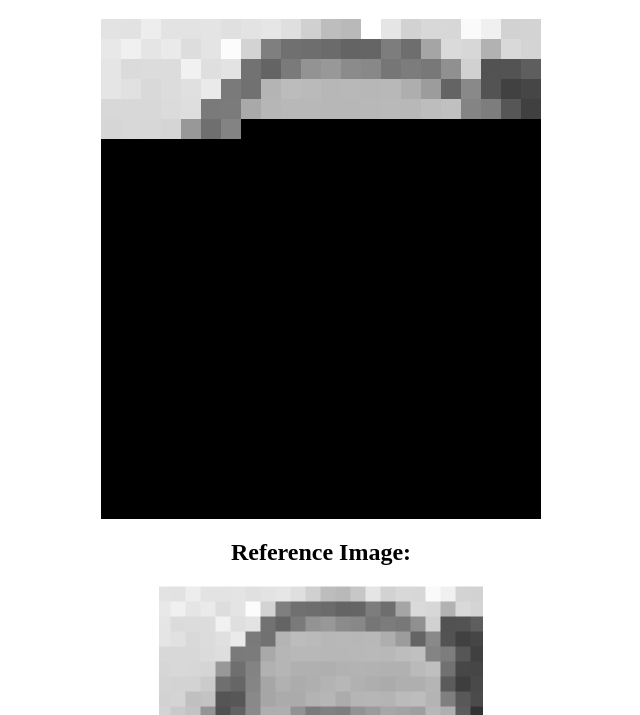
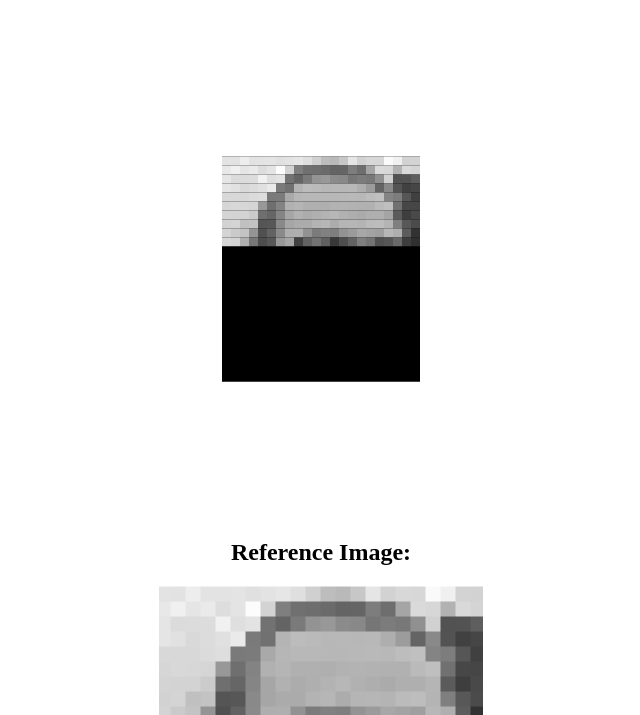
Before and after one commit to JackPearsonAtUAL/ual-portfolio-site, a plain HTML site: page week-03/index.html in a window 1280 px wide. Shown: the part 85-800 px from the top of the page, without its empty margins (319-959 px from the left). Drawn offline with Linux system fonts and the light colour scheme; files whose address does not match are found by name.

Commit message:
Continued work on w3

```diff
--- a/week-03/index.html
+++ b/week-03/index.html
@@ -23,7 +23,7 @@
         <div class="square" style="background-color:#d0d0d0;"></div>
         <div class="square" style="background-color:#bdbdbd;"></div>
         <div class="square" style="background-color:#b9b9b9;"></div>
-        <div class="square" style="background: color#c7c7c7;"></div>
+        <div class="square" style="background-color:#c7c7c7;"></div>
         <div class="square" style="background-color:#e5e5e5;"></div>
         <div class="square" style="background-color:#d2d2d2;"></div>
         <div class="square" style="background-color:#d8d8d8;"></div>
@@ -133,117 +133,117 @@
         <div class="square" style="background-color: #989898;"></div>
         <div class="square" style="background-color: #6f6f6f;"></div>
         <div class="square" style="background-color: #838383;"></div>
-        <div class="square" style="background-color:black;"></div>
-        <div class="square" style="background-color:black;"></div>
-        <div class="square" style="background-color:black;"></div>
-        <div class="square" style="background-color:black;"></div>
-        <div class="square" style="background-color:black;"></div>
-        <div class="square" style="background-color:black;"></div>
-        <div class="square" style="background-color:black;"></div>
-        <div class="square" style="background-color:black;"></div>
-        <div class="square" style="background-color:black;"></div>
-        <div class="square" style="background-color:black;"></div>
-        <div class="square" style="background-color:black;"></div>
-        <div class="square" style="background-color:black;"></div>
-        <div class="square" style="background-color:black;"></div>
-        <div class="square" style="background-color:black;"></div>
-        <div class="square" style="background-color:black;"></div>
+        <div class="square" style="background-color:#b1b1b1;"></div>
+        <div class="square" style="background-color:#b5b5b5;"></div>
+        <div class="square" style="background-color:#b0b0b0;"></div>
+        <div class="square" style="background-color:#b0b0b0;"></div>
+        <div class="square" style="background-color:#afafaf;"></div>
+        <div class="square" style="background-color:#b2b2b2;"></div>
+        <div class="square" style="background-color:#b3b3b3;"></div>
+        <div class="square" style="background-color:#b2b2b2;"></div>
+        <div class="square" style="background-color:#b1b1b1;"></div>
+        <div class="square" style="background-color:#b1b1b1;"></div>
+        <div class="square" style="background-color:#bababa;"></div>
+        <div class="square" style="background-color:#bfbfbf;"></div>
+        <div class="square" style="background-color:#717171;"></div>
+        <div class="square" style="background-color:#474747;"></div>
+        <div class="square" style="background-color:#464646;"></div>
 
         <!-- Row 7 -->
-        <div class="square" style="background-color:black;"></div>
-        <div class="square" style="background-color:black;"></div>
-        <div class="square" style="background-color:black;"></div>
-        <div class="square" style="background-color:black;"></div>
-        <div class="square" style="background-color:black;"></div>
-        <div class="square" style="background-color:black;"></div>
-        <div class="square" style="background-color:black;"></div>
-        <div class="square" style="background-color:black;"></div>
-        <div class="square" style="background-color:black;"></div>
-        <div class="square" style="background-color:black;"></div>
-        <div class="square" style="background-color:black;"></div>
-        <div class="square" style="background-color:black;"></div>
-        <div class="square" style="background-color:black;"></div>
-        <div class="square" style="background-color:black;"></div>
-        <div class="square" style="background-color:black;"></div>
-        <div class="square" style="background-color:black;"></div>
-        <div class="square" style="background-color:black;"></div>
-        <div class="square" style="background-color:black;"></div>
-        <div class="square" style="background-color:black;"></div>
-        <div class="square" style="background-color:black;"></div>
-        <div class="square" style="background-color:black;"></div>
-        <div class="square" style="background-color:black;"></div>
+        <div class="square" style="background-color:#d4d4d4;"></div>
+        <div class="square" style="background-color:#d3d3d3;"></div>
+        <div class="square" style="background-color:#d3d3d3;"></div>
+        <div class="square" style="background-color:#cbcbcb;"></div>
+        <div class="square" style="background-color:#6f6f6f;"></div>
+        <div class="square" style="background-color:#666666;"></div>
+        <div class="square" style="background-color:#858585;"></div>
+        <div class="square" style="background-color:#a6a6a6;"></div>
+        <div class="square" style="background-color:#b1b1b1;"></div>
+        <div class="square" style="background-color:#acacac;"></div>
+        <div class="square" style="background-color:#afafaf;"></div>
+        <div class="square" style="background-color:#b3b3b3;"></div>
+        <div class="square" style="background-color:#b7b7b7;"></div>
+        <div class="square" style="background-color:#b1b1b1;"></div>
+        <div class="square" style="background-color:#aeaeae;"></div>
+        <div class="square" style="background-color:#ababab;"></div>
+        <div class="square" style="background-color:#afafaf;"></div>
+        <div class="square" style="background-color:#afafaf;"></div>
+        <div class="square" style="background-color:#a5a5a5;"></div>
+        <div class="square" style="background-color:#5b5b5b;"></div>
+        <div class="square" style="background-color:#3e3e3e;"></div>
+        <div class="square" style="background-color:#494949;"></div>
 
         <!-- Row 8 -->
-        <div class="square" style="background-color:black;"></div>
-        <div class="square" style="background-color:black;"></div>
-        <div class="square" style="background-color:black;"></div>
-        <div class="square" style="background-color:black;"></div>
-        <div class="square" style="background-color:black;"></div>
-        <div class="square" style="background-color:black;"></div>
-        <div class="square" style="background-color:black;"></div>
-        <div class="square" style="background-color:black;"></div>
-        <div class="square" style="background-color:black;"></div>
-        <div class="square" style="background-color:black;"></div>
-        <div class="square" style="background-color:black;"></div>
-        <div class="square" style="background-color:black;"></div>
-        <div class="square" style="background-color:black;"></div>
-        <div class="square" style="background-color:black;"></div>
-        <div class="square" style="background-color:black;"></div>
-        <div class="square" style="background-color:black;"></div>
-        <div class="square" style="background-color:black;"></div>
-        <div class="square" style="background-color:black;"></div>
-        <div class="square" style="background-color:black;"></div>
-        <div class="square" style="background-color:black;"></div>
-        <div class="square" style="background-color:black;"></div>
-        <div class="square" style="background-color:black;"></div>
+        <div class="square" style="background-color:#d2d2d2;"></div>
+        <div class="square" style="background-color:#d4d4d4;"></div>
+        <div class="square" style="background-color:#c0c0c0;"></div>
+        <div class="square" style="background-color:#c3c3c3;"></div>
+        <div class="square" style="background-color:#555555;"></div>
+        <div class="square" style="background-color:#575757;"></div>
+        <div class="square" style="background-color:#898989;"></div>
+        <div class="square" style="background-color:#a6a6a6;"></div>
+        <div class="square" style="background-color:#ababab;"></div>
+        <div class="square" style="background-color:#ababab;"></div>
+        <div class="square" style="background-color:#b3b3b3;"></div>
+        <div class="square" style="background-color:#b6b6b6;"></div>
+        <div class="square" style="background-color:#acacac;"></div>
+        <div class="square" style="background-color:#b5b5b5;"></div>
+        <div class="square" style="background-color:#b6b6b6;"></div>
+        <div class="square" style="background-color:#b4b4b4;"></div>
+        <div class="square" style="background-color:#bbbbbb;"></div>
+        <div class="square" style="background-color:#bdbdbd;"></div>
+        <div class="square" style="background-color:#b4b4b4;"></div>
+        <div class="square" style="background-color:#7f7f7f;"></div>
+        <div class="square" style="background-color:#585858;"></div>
+        <div class="square" style="background-color:#4b4b4b;"></div>
 
         <!-- Row 9 -->
-        <div class="square" style="background-color:black;"></div>
-        <div class="square" style="background-color:black;"></div>
-        <div class="square" style="background-color:black;"></div>
-        <div class="square" style="background-color:black;"></div>
-        <div class="square" style="background-color:black;"></div>
-        <div class="square" style="background-color:black;"></div>
-        <div class="square" style="background-color:black;"></div>
-        <div class="square" style="background-color:black;"></div>
-        <div class="square" style="background-color:black;"></div>
-        <div class="square" style="background-color:black;"></div>
-        <div class="square" style="background-color:black;"></div>
-        <div class="square" style="background-color:black;"></div>
-        <div class="square" style="background-color:black;"></div>
-        <div class="square" style="background-color:black;"></div>
-        <div class="square" style="background-color:black;"></div>
-        <div class="square" style="background-color:black;"></div>
-        <div class="square" style="background-color:black;"></div>
-        <div class="square" style="background-color:black;"></div>
-        <div class="square" style="background-color:black;"></div>
-        <div class="square" style="background-color:black;"></div>
-        <div class="square" style="background-color:black;"></div>
-        <div class="square" style="background-color:black;"></div>
+        <div class="square" style="background-color:#d4d4d4;"></div>
+        <div class="square" style="background-color:#cacaca;"></div>
+        <div class="square" style="background-color:#c3c3c3;"></div>
+        <div class="square" style="background-color:#949494;"></div>
+        <div class="square" style="background-color:#505050;"></div>
+        <div class="square" style="background-color:#626262;"></div>
+        <div class="square" style="background-color:#8a8a8a;"></div>
+        <div class="square" style="background-color:#aeaeae;"></div>
+        <div class="square" style="background-color:#afafaf;"></div>
+        <div class="square" style="background-color:#929292;"></div>
+        <div class="square" style="background-color:#7b7b7b;"></div>
+        <div class="square" style="background-color:#818181;"></div>
+        <div class="square" style="background-color:#7e7e7e;"></div>
+        <div class="square" style="background-color:#939393;"></div>
+        <div class="square" style="background-color:#9b9b9b;"></div>
+        <div class="square" style="background-color:#a7a7a7;"></div>
+        <div class="square" style="background-color:#a3a3a3;"></div>
+        <div class="square" style="background-color:#9f9f9f;"></div>
+        <div class="square" style="background-color:#b7b7b7;"></div>
+        <div class="square" style="background-color:#afafaf;"></div>
+        <div class="square" style="background-color:#5c5c5c;"></div>
+        <div class="square" style="background-color:#323232;"></div>
 
         <!-- Row 10 -->
-        <div class="square" style="background-color:black;"></div>
-        <div class="square" style="background-color:black;"></div>
-        <div class="square" style="background-color:black;"></div>
-        <div class="square" style="background-color:black;"></div>
-        <div class="square" style="background-color:black;"></div>
-        <div class="square" style="background-color:black;"></div>
-        <div class="square" style="background-color:black;"></div>
-        <div class="square" style="background-color:black;"></div>
-        <div class="square" style="background-color:black;"></div>
-        <div class="square" style="background-color:black;"></div>
-        <div class="square" style="background-color:black;"></div>
-        <div class="square" style="background-color:black;"></div>
-        <div class="square" style="background-color:black;"></div>
-        <div class="square" style="background-color:black;"></div>
-        <div class="square" style="background-color:black;"></div>
-        <div class="square" style="background-color:black;"></div>
-        <div class="square" style="background-color:black;"></div>
-        <div class="square" style="background-color:black;"></div>
-        <div class="square" style="background-color:black;"></div>
-        <div class="square" style="background-color:black;"></div>
-        <div class="square" style="background-color:black;"></div>
-        <div class="square" style="background-color:black;"></div>
+        <div class="square" style="background-color:#d7d7d7;"></div>
+        <div class="square" style="background-color:#d3d3d3;"></div>
+        <div class="square" style="background-color:#afafaf;"></div>
+        <div class="square" style="background-color:#777777;"></div>
+        <div class="square" style="background-color:#4d4d4d;"></div>
+        <div class="square" style="background-color:#575757;"></div>
+        <div class="square" style="background-color:#989898;"></div>
+        <div class="square" style="background-color:#a6a6a6;"></div>
+        <div class="square" style="background-color:#414141;"></div>
+        <div class="square" style="background-color:#626262;"></div>
+        <div class="square" style="background-color:#727272;"></div>
+        <div class="square" style="background-color:#5f5f5f;"></div>
+        <div class="square" style="background-color:#383838;"></div>
+        <div class="square" style="background-color:#4e4e4e;"></div>
+        <div class="square" style="background-color:#626262;"></div>
+        <div class="square" style="background-color:#7e7e7e;"></div>
+        <div class="square" style="background-color:#737373;"></div>
+        <div class="square" style="background-color:#515151;"></div>
+        <div class="square" style="background-color:#565656;"></div>
+        <div class="square" style="background-color:#696969;"></div>
+        <div class="square" style="background-color:#3e3e3e;"></div>
+        <div class="square" style="background-color:#303030;"></div>
 
         <!-- Row 11 -->
         <div class="square" style="background-color:black;"></div>
--- a/week-03/main.css
+++ b/week-03/main.css
@@ -11,9 +11,13 @@ body{
     width: 440px;
     height: 500px;
 
+    background: black;
+
     display: grid;
     grid-template-columns: repeat(22, 20px);
     grid-template-rows: repeat(25, 20px);
+
+    scale: 45%;
 }
 
 .square{
```
